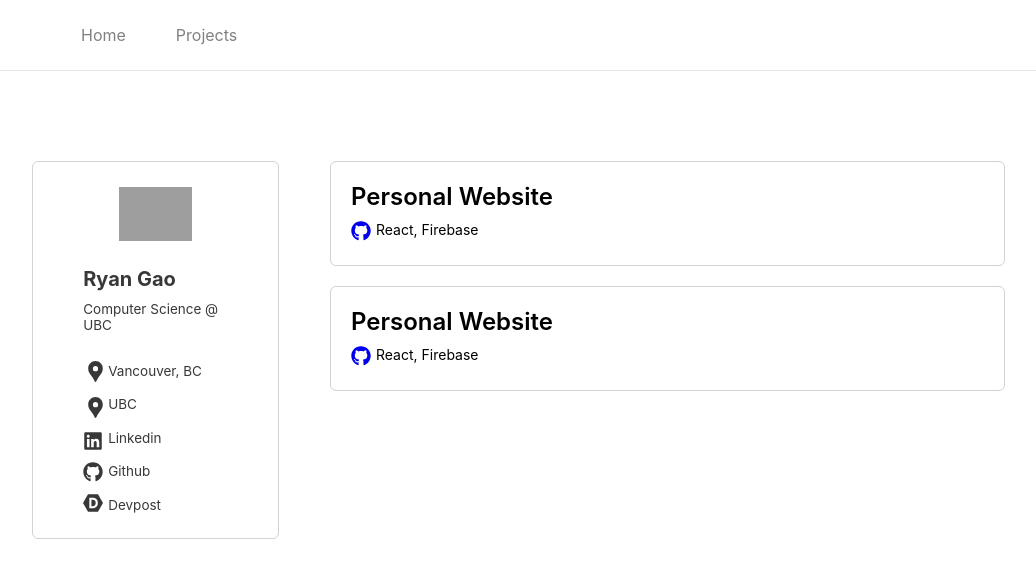
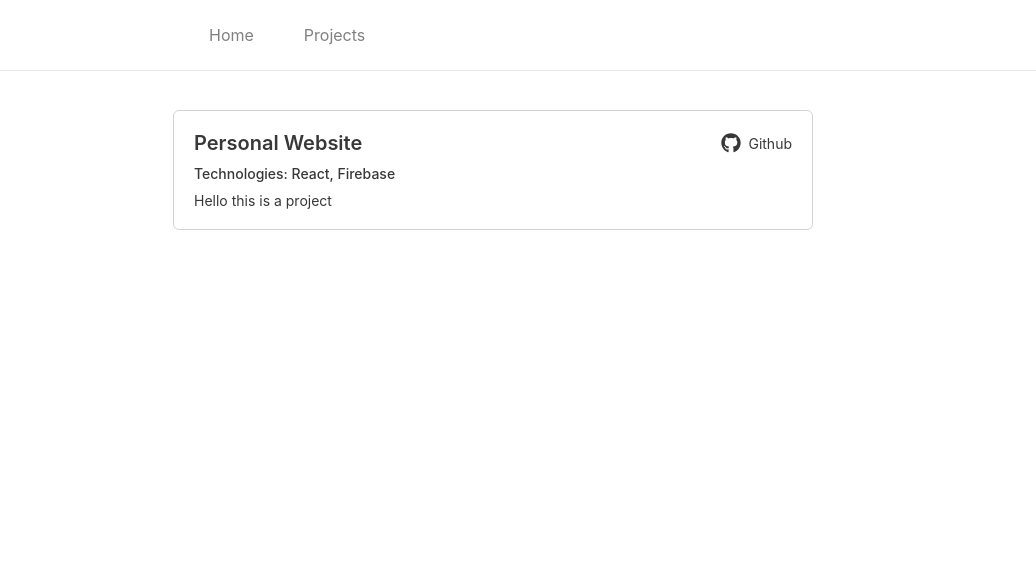
Before and after one commit to toblrne/personalwebsite, a React (Create React App) app: page /projects in a window 1280 px wide. Shown: the top 578 px of the page, without its empty margins (147-1183 px from the left). Built offline with nearby package versions, Linux system fonts and the light colour scheme; grey boxes are pictures that could not be loaded.

Commit message:
Create project component

```diff
--- /dev/null
+++ b/src/Pages/ProjectsPage.js
@@ -0,0 +1,43 @@
+import React from 'react';
+import Navbar from '../components/Navbar/Navbar'
+import ProjectMicroComponent from '../components/Projects/ProjectMicroComponent';
+
+import "./ProjectsPage.scss"
+
+const ProjectsPage = () => {
+    return (
+        <div className="projectspage-container">
+            <Navbar />
+            <div className="projectstext-container">
+                {mappedProjects}
+
+            </div>
+        </div>
+    );
+}
+
+const projectInformation = [
+    {
+        title: "Personal Website",
+        github: "https://github.com/toblrne/personalwebsite",
+        technologies: "React, Firebase",
+        description: "Hello this is a project"
+    }
+]
+
+const mappedProjects = projectInformation.map(
+    elem =>
+        <ProjectMicroComponent
+            key={elem.title}
+            title={elem.title}
+            github={elem.github}
+            technologies={elem.technologies}
+            devpost={elem.devpost}
+            description={elem.description}
+        />
+)
+
+
+
+
+export default ProjectsPage;
--- /dev/null
+++ b/src/Pages/ProjectsPage.scss
@@ -0,0 +1,20 @@
+@import "src/globals.scss";
+
+.projectspage-container {
+    height: 100vh;
+    width: 100vw;
+    display: flex;
+    flex-direction: column;
+
+    .projectstext-container {
+        display: flex;
+        flex-direction: column;
+        margin: 5vh 30vw;
+    }
+
+    @media screen and (min-width: 1000px) {
+        .projectstext-container {
+            margin: 5vh 25vw;
+        }
+    }
+}
--- a/src/Pages/ProjectsPage/ProjectsPage.js
+++ /dev/null
@@ -1,20 +0,0 @@
-import React from 'react';
-import Navbar from '../../components/Navbar/Navbar'
-import Sidebar from '../../components/Sidebar/Sidebar'
-import Projects from '../../components/Projects/Projects'
-
-import '../Pages.scss'
-
-const ProjectsPage = () => {
-    return (
-        <div className="main-container">
-            <Navbar />
-            <div className="main-content-container">
-                <Sidebar />
-                <Projects />
-            </div>
-        </div>
-    );
-}
-
-export default ProjectsPage;
--- a/src/components/Navbar/Navbar.scss
+++ b/src/components/Navbar/Navbar.scss
@@ -21,9 +21,9 @@ nav {
         }
     }
 
-    @media screen and (max-width: 2000px) {
-        .nav-elements {
-            margin: 0 10vw;
-        }
-    }
+    // @media screen and (max-width: 2000px) {
+    //     .nav-elements {
+    //         margin: 0 10vw;
+    //     }
+    // }
 }
--- a/src/components/Projects/ProjectMicroComponent.js
+++ b/src/components/Projects/ProjectMicroComponent.js
@@ -1,24 +1,25 @@
 import React from 'react';
 import { FaGithub } from 'react-icons/fa'
+import { SiDevpost } from 'react-icons/si'
+
+
 import './Projects.scss'
 
-const ProjectMicroComponent = () => {
+const ProjectMicroComponent = ({ title, github, technologies, devpost, description }) => {
     return (
         <div className='microcomponent-container'>
-
-            <div className="project-title"> Personal Website </div>
-
-
+            <div className="project-title"> {title} &nbsp;
+                <a href={github} className="github-link"> <FaGithub size={20} /> &nbsp; Github </a>
+            </div>
             <div className="project-header">
-                <a href="https://github.com/toblrne" className="github-link"> <FaGithub size={20} /> </a>
-                <div className="technologies"> React, Firebase</div>
+                <div className="technologies"> Technologies: {technologies} </div>
+                {devpost ? (<a href={devpost} className="devpost-link"> <SiDevpost size={20} /> &nbsp; Devpost </a>) : null}
             </div>
 
-
-
-
+            <div className="project-description">
+                {description}
+            </div>
         </div>
-
     );
 }
 
--- a/src/components/Projects/Projects.js
+++ /dev/null
@@ -1,16 +0,0 @@
-import React from 'react';
-import ProjectMicroComponent from './ProjectMicroComponent';
-
-import './Projects.scss';
-
-
-const Projects = () => {
-    return (
-        <div className="projectstext-container">
-            <ProjectMicroComponent />
-
-            <ProjectMicroComponent />
-        </div>);
-}
-
-export default Projects;
--- a/src/components/Projects/Projects.scss
+++ b/src/components/Projects/Projects.scss
@@ -1,7 +1,18 @@
 @import 'src/globals.scss';
 
-.projectstext-container {
-    @include text-container;
+@mixin link {
+
+    text-decoration: none;
+    display: flex;
+    flex-direction: row;
+    align-items: center;
+    font: 14px $font;
+    color:rgb(56, 56, 56);
+
+    &:visited {
+        color: inherit;
+    }
+
 }
 
 .microcomponent-container {
@@ -10,30 +21,41 @@
     font-family: $font;
     padding: 20px;
     margin-bottom: 20px;
+    color: rgb(56, 56, 56);
 
     .project-title {
-        font: 24px $font;
+        font: 20px $font;
         margin-bottom: 10px;
         font-weight: 600;
+        display: flex;
+        flex-direction: row;
+        justify-content: space-between;
+
+        .github-link {
+            @include link
+        }
     }
 
     .project-header {
         display: flex;
         flex-direction: row;
-        align-items: flex-start;
-    }
+        align-items: center;
+        justify-content: space-between;
 
-    .github-link {
-        text-decoration: none;
+        .technologies {
+            font: 14px $font;
+            font-weight: 500;
+            // border: 2px solid;
+        }
 
-        &:visited {
-            color: inherit;
+        .devpost-link {
+            @include link
         }
     }
 
-    .technologies {
-        font: 14px $font;
-        margin-left: 5px;
+    .project-description {
+        padding-top: 10px;
+        font-size: 14px;
     }
 
 }
--- a/src/index.js
+++ b/src/index.js
@@ -4,8 +4,8 @@ import { BrowserRouter, Routes, Route } from 'react-router-dom'
 import './globals.scss'
 
 
-import App from './Pages/Homepage/App'
-import Projects from './Pages/ProjectsPage/ProjectsPage'
+import App from './Pages/App'
+import Projects from './Pages/ProjectsPage'
 
 ReactDOM.createRoot(document.getElementById('root')).render(
     <BrowserRouter>
```
Also changed, not shown: src/Pages/App.js (renamed from src/Pages/Homepage/App.js, +4 -4 lines), src/Pages/App.scss (renamed from src/Pages/Pages.scss).
